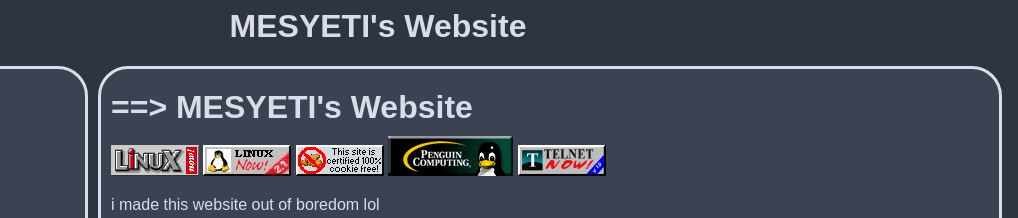
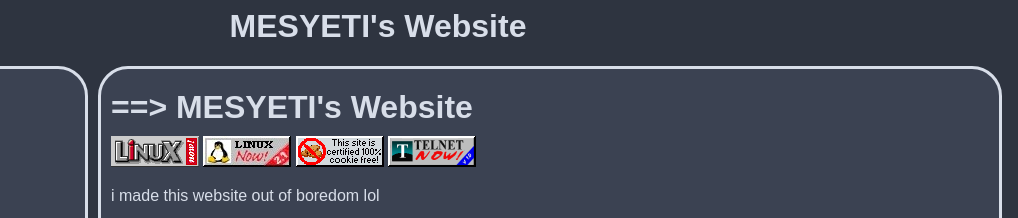
Before and after one commit to yeti0904/mesyetiuk, a plain HTML site: page index.html in a window 1280 px wide. Shown: the top 218 px of the page, 262-1280 px from the left. Drawn offline with Linux system fonts and the light colour scheme.

Commit message:
remove penguin gif

```diff
--- a/index.html
+++ b/index.html
@@ -19,7 +19,6 @@
 			<img src="/images/buttons/linux_now.gif">
 			<img src="/images/buttons/linuxnow.jpg">
 			<img src="/images/buttons/nocookie.gif">
-			<img src="/images/buttons/penguin.gif">
 			<img src="/images/buttons/telnet.gif">
 			<p>i made this website out of boredom lol</p>
 			<p class="title">==> about me</p>
```
